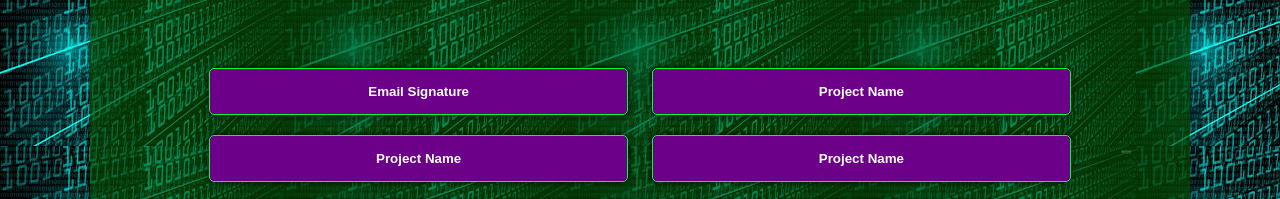
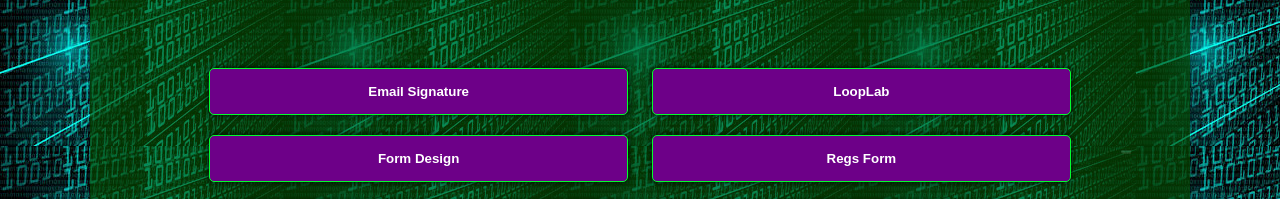
Before and after one commit to ashik-ashik/project, a plain HTML site: page links/index.html in a window 1280 px wide. Shown: the part 208-407 px from the top of the page. Drawn offline with Linux system fonts and the light colour scheme.

Commit message:
Update index.html

```diff
--- a/links/index.html
+++ b/links/index.html
@@ -33,9 +33,9 @@
  <div class="video_area">
 
  <a href="https://ashik-ashik.github.io/email-signature/" target="blank"><button class="class_video">Email Signature</button></a>
- <a href="https://drive.google.com/drive/folders/1ZmI9Xaf-B9NERCKecaUrts9JSnSHemlq?usp=sharing" target="blank"><button class="class_video">Project Name</button></a>
- <a href="https://drive.google.com/drive/folders/1gXBv5epordOKSJ7zvJKC1oTyn_fYZrhe?usp=sharing" target="blank"><button class="class_video">Project Name</button></a>
- <a href="https://drive.google.com/drive/folders/1H8a3PYcbGyYvkuag_qbJu-HxVVbB0uCB?usp=sharing" target="blank"><button class="class_video">Project Name</button></a>
+ <a href="https://ashik-ashik.github.io/loop/lab/" target="blank"><button class="class_video">LoopLab</button></a>
+ <a href="https://ashik-ashik.github.io/form/" target="blank"><button class="class_video">Form Design</button></a>
+ <a href="https://ashik.h-d.xyz/form" target="blank"><button class="class_video">Regs Form</button></a>
  <a href="https://drive.google.com/drive/folders/1I_-vfj8la1JiH32eobWzzs5jIqsp7OpO" target="blank"><button class="class_video">Project Name</button></a>
  <a href="https://drive.google.com/drive/folders/1AdAadEF_zJmBHwjTlYAKZWQPTjAq1DSv?usp=sharing" target="blank"><button class="class_video">Project Name</button></a>
 
```
